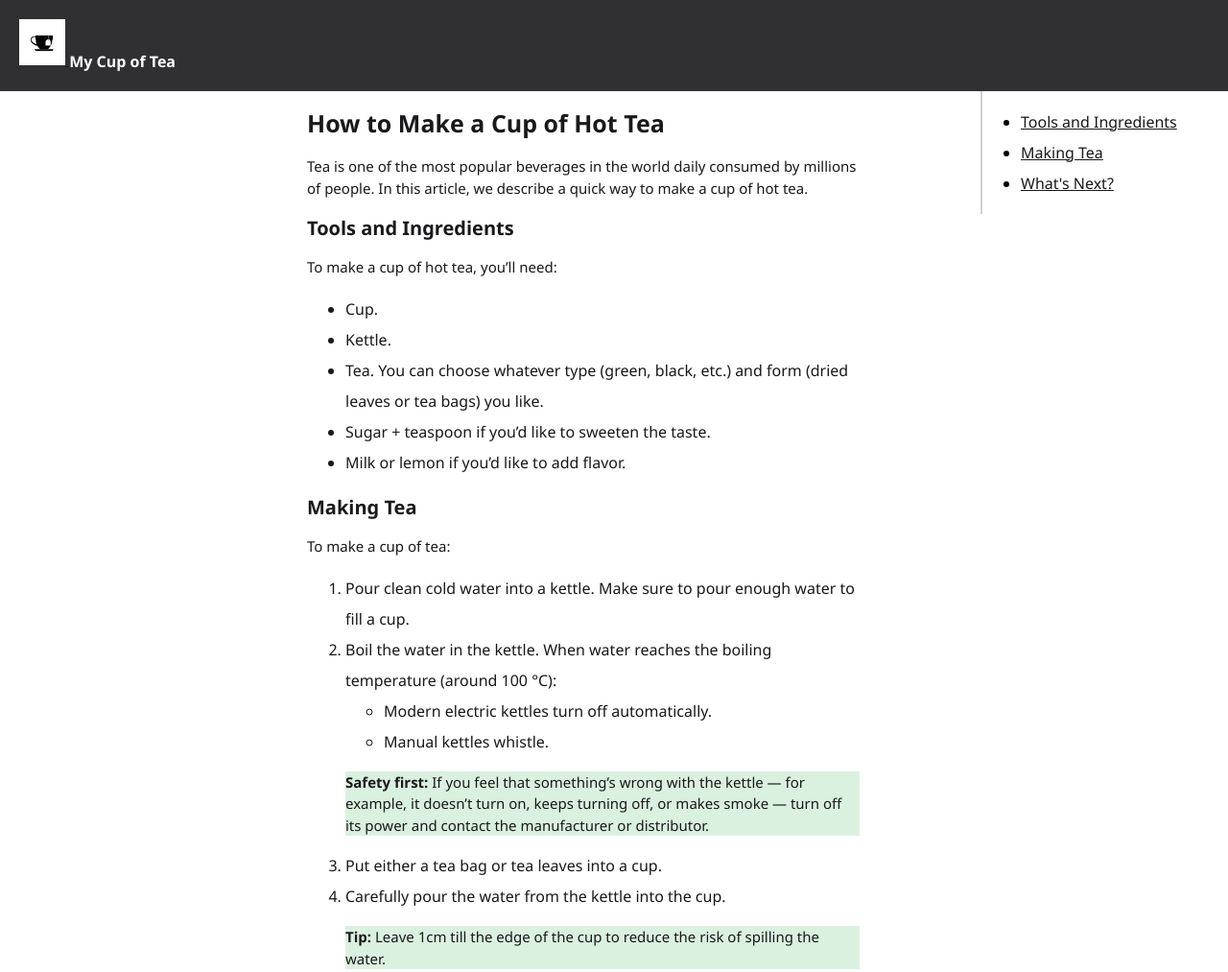
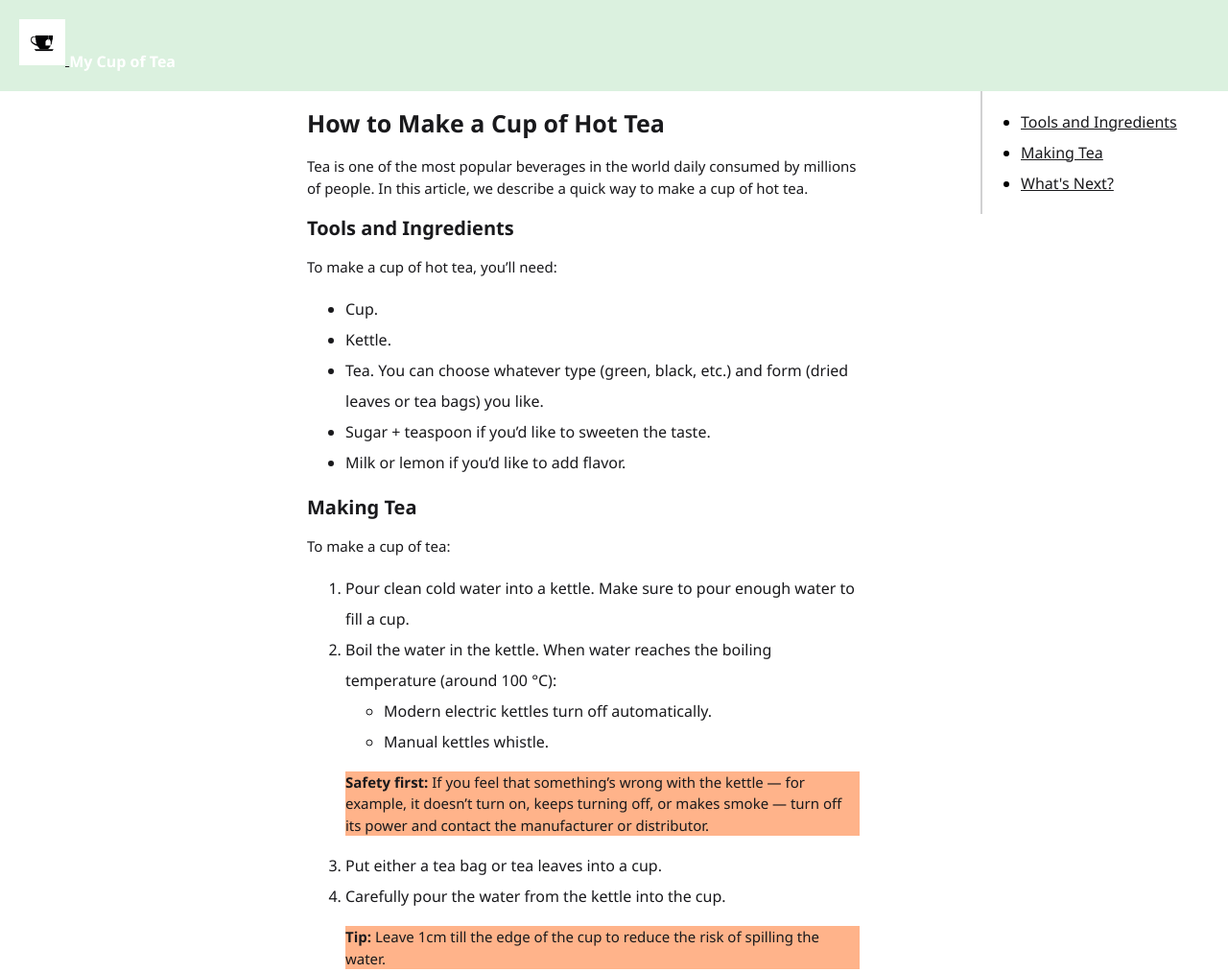
Before and after one commit to AlexAlexAlex333666999/CupOfTea, a plain HTML site: page index.html in a window 1280 px wide. Shown: the top 1013 px of the page at 96% size. Drawn offline with Linux system fonts and the light colour scheme.

Commit message:
Update styles.css

```diff
--- a/styles.css
+++ b/styles.css
@@ -11,11 +11,11 @@ p {
 }
 
 .warning {
-  background-color: #DBF1DF;
+  background-color: #ffb38a;
 }
 
 #header {
-  background: #303033;
+  background: #DBF1DF;
   padding: 20px;
 }
 
```
